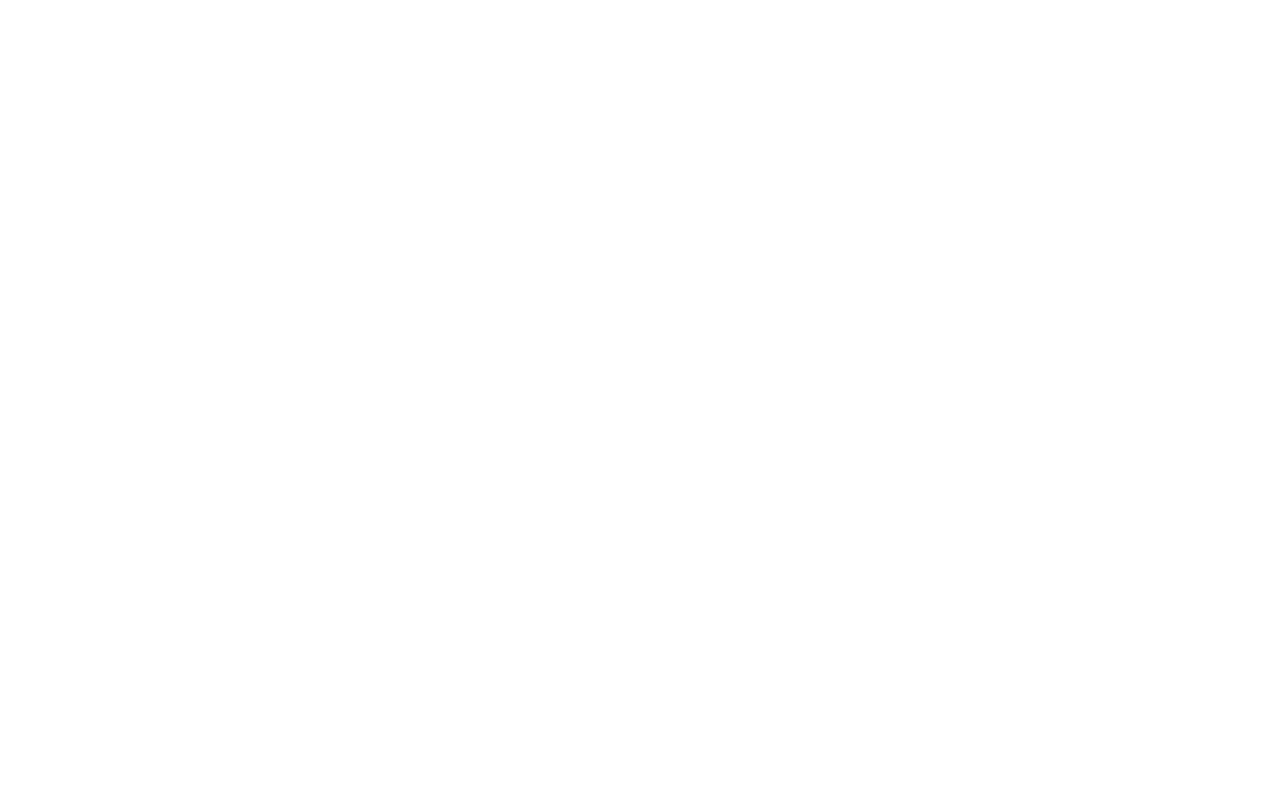
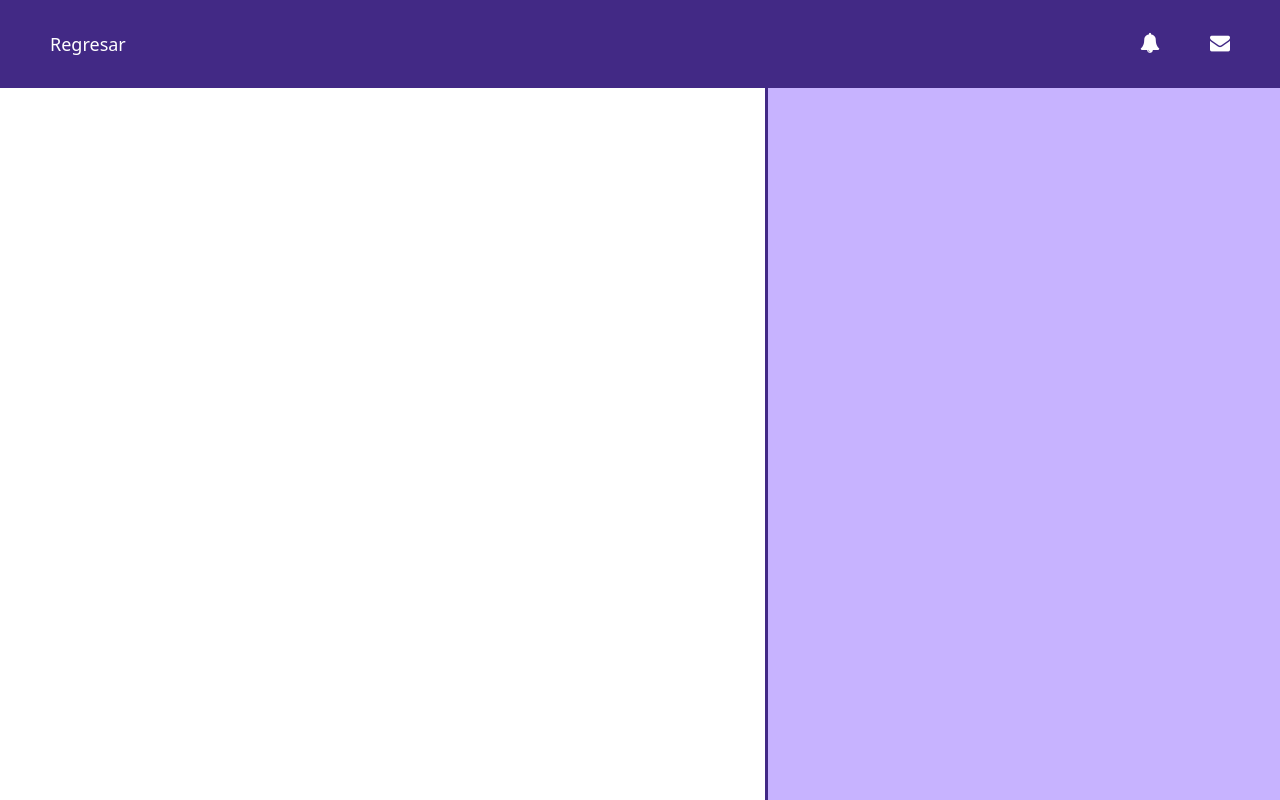
Before and after one commit to Deagneel/TT, a React (Create React App) app in the folder frontend/: page /perfilarrendador in a window 1280 px wide. Before the commit this address had no page. Built offline with nearby package versions, Linux system fonts and the light colour scheme.

Commit message:
Pagina de perfil agregada

```diff
--- a/frontend/src/App.js
+++ b/frontend/src/App.js
@@ -6,6 +6,7 @@ import Home from './Home';
 import RecuperarContra from './RecuperarContra';
 import NuevaContra from './NuevaContra';
 import TipoUsuario from './TipoUsuario';
+import PerfilArrendador from './PerfilArrendador';
 
 function App() {
   return (
@@ -17,6 +18,7 @@ function App() {
         <Route path="/recuperarcontra" element={<RecuperarContra />} />
         <Route path="/nuevacontra" element={<NuevaContra />} />
         <Route path="/tipousuario" element={<TipoUsuario />} />
+        <Route path="/perfilarrendador" element={<PerfilArrendador />} />
       </Routes>
     </BrowserRouter>
   );
--- a/frontend/src/Home.js
+++ b/frontend/src/Home.js
@@ -21,7 +21,7 @@ function Navbar() {
       <div>
         <button className="white-text-button" style={{ marginRight: '75px' }}>Inicio de sesión</button>
         <button className="white-text-button" style={{ marginRight: '75px' }}>Registrarse</button>
-        <i className="fa fa-bell icon-button" style={{ fontSize:'20px', color: 'white', marginRight: '35px', cursor: 'pointer' }} onClick={handleBellClick}></i>
+        <i className="fa fa-bell icon-button" style={{ fontSize:'20px', color: 'white', marginRight: '50px', cursor: 'pointer' }} onClick={handleBellClick}></i>
         <i className="fa fa-envelope icon-button" style={{ fontSize:'20px', color: 'white', marginRight: '50px', cursor: 'pointer' }} onClick={handleEnvelopeClick}></i>
       </div>
     </div>
--- /dev/null
+++ b/frontend/src/PerfilArrendador.js
@@ -0,0 +1,55 @@
+import React from 'react';
+import 'font-awesome/css/font-awesome.min.css';
+import './Style.css';
+
+function Navbar() {
+  const handleBackClick = () => {
+    // Manejar la acción cuando se hace clic en el botón de "Regresar"
+    console.log('Clic en Regresar');
+  };
+
+  const handleBellClick = () => {
+    // Manejar la acción cuando se hace clic en el ícono de la campana (bell)
+    console.log('Clic en la campana');
+  };
+
+  const handleEnvelopeClick = () => {
+    // Manejar la acción cuando se hace clic en el ícono del sobre (envelope)
+    console.log('Clic en el sobre');
+  };
+
+  return (
+    <div style={{ backgroundColor: '#422985', display: 'flex', justifyContent: 'space-between', alignItems: 'center', height: '11%' }}>
+      <div style={{ marginLeft: '50px' }}>
+        <button className="white-text-button" onClick={handleBackClick}>Regresar</button>
+      </div>
+      <div>
+        <i className="fa fa-bell icon-button" style={{ fontSize: '20px', color: 'white', marginRight: '50px', cursor: 'pointer' }} onClick={handleBellClick}></i>
+        <i className="fa fa-envelope icon-button" style={{ fontSize: '20px', color: 'white', marginRight: '50px', cursor: 'pointer' }} onClick={handleEnvelopeClick}></i>
+      </div>
+    </div>
+  );
+}
+
+function PageContent() {
+  // ... (sin cambios)
+}
+
+function PerfilArrendador() {
+  return (
+    <div style={{ height: '100vh', display: 'flex', flexDirection: 'column' }}>
+      <Navbar />
+      <div style={{ display: 'flex', height: '89%' }}>
+        <div style={{ flex: '0 0 60%', borderRight: '3px solid #422985' }}>
+          {/* Contenido del lado izquierdo */}
+          <PageContent />
+        </div>
+        <div style={{ flex: '1', backgroundColor: '#C7B3FF' }}>
+          {/* Contenido del lado derecho */}
+        </div>
+      </div>
+    </div>
+  );
+}
+
+export default PerfilArrendador
```
